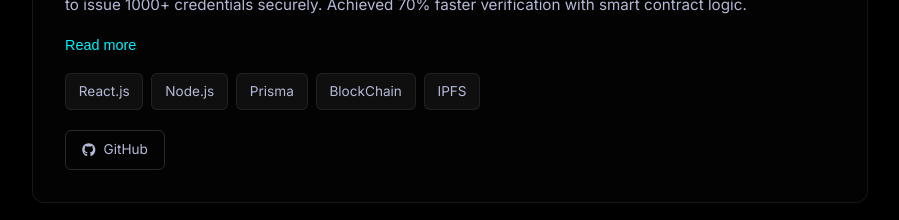
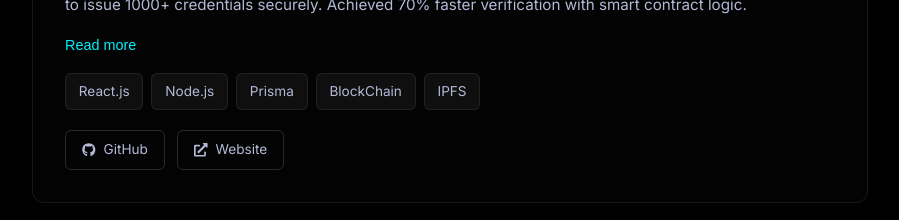
Before and after one commit to kevaleaditya1/kevaleaditya1, a React (Vite) app in the folder react-portfolio/: page / in a window 1280 px wide. Shown: the part 1780-2000 px from the top of the page, without its empty margins (190-1089 px from the left). Built offline with nearby package versions, Linux system fonts and the light colour scheme; no server answers.

Commit message:
Update project website link for CredVerify in Projects component

```diff
--- a/react-portfolio/src/components/Projects.jsx
+++ b/react-portfolio/src/components/Projects.jsx
@@ -14,7 +14,7 @@ const Projects = () => {
             fullDescription: 'Developed a comprehensive blockchain solution for academic credential verification. The platform leverages Ethereum smart contracts to ensure tamper-proof credential issuance and verification. Implemented IPFS for decentralized storage and created an intuitive React-based interface for institutions and verifiers.',
             tech: ['React.js', 'Node.js', 'Prisma', 'BlockChain', 'IPFS'],
             github: 'https://github.com/kevaleaditya1/CredVerify',
-            website: null
+            website: 'https://dacv-1.netlify.app/'
         },
         {
             title: 'Detectify',
```
